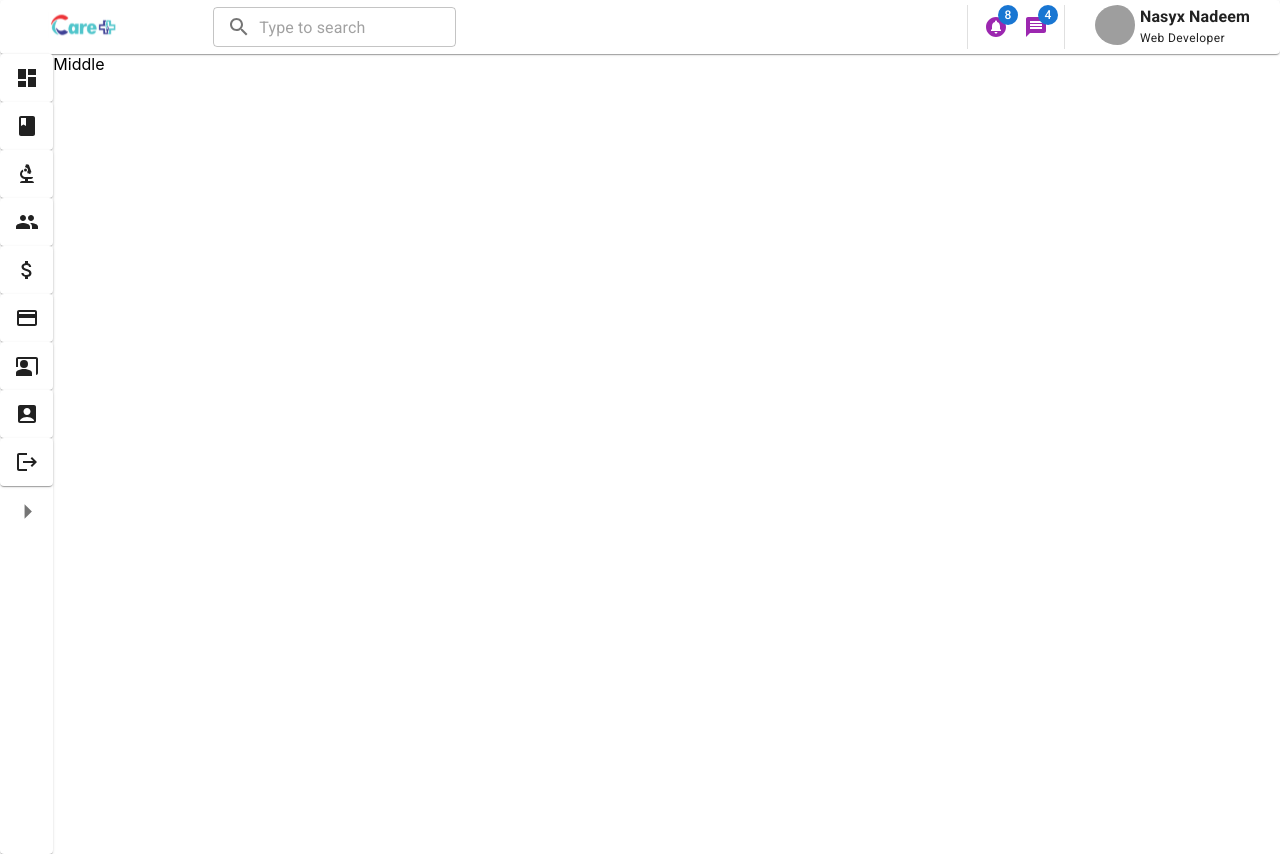
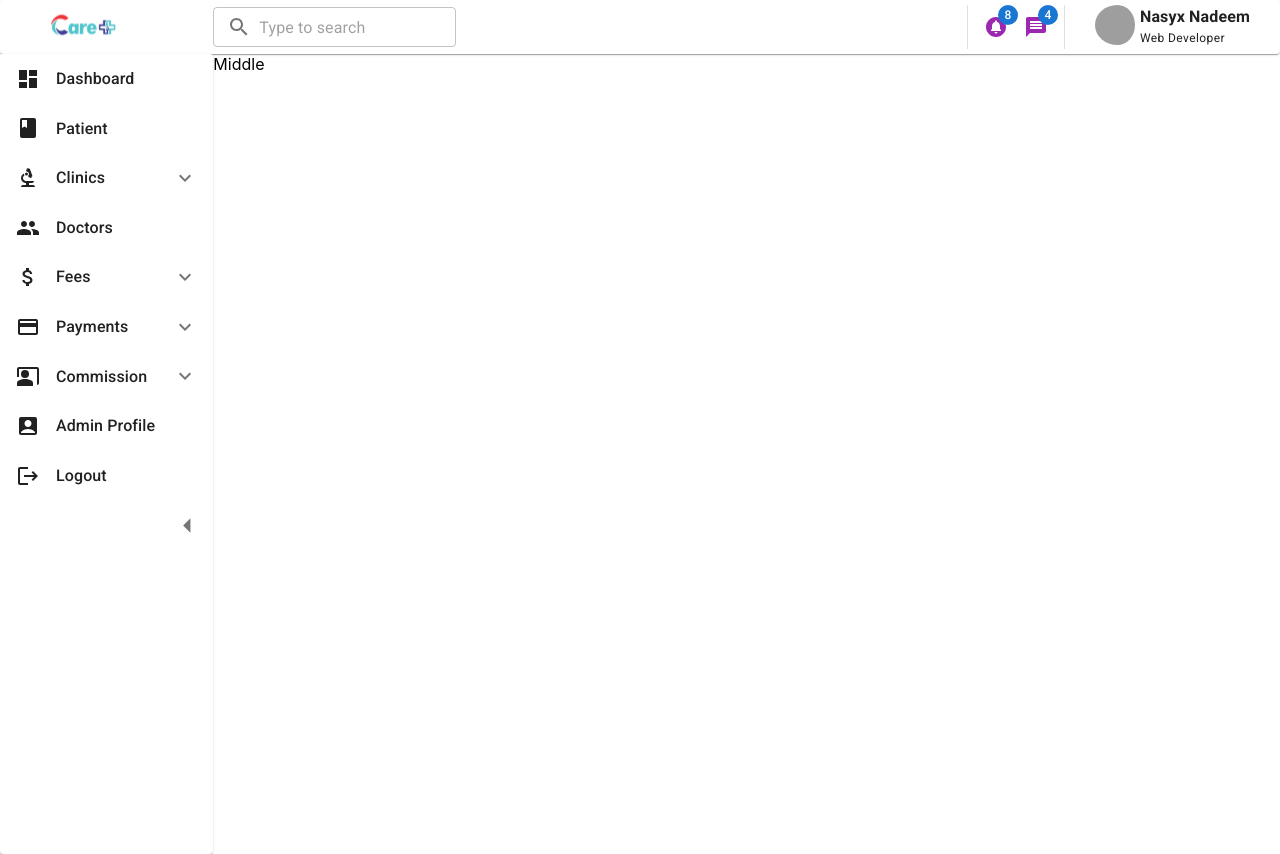
Before and after one commit to sdarnadeem/care-plus, a React (Create React App) app: page / in a window 1280 px wide. Built offline with nearby package versions, Linux system fonts and the light colour scheme; grey boxes are pictures that could not be loaded.

Commit message:
add sidebar typography styling

```diff
--- a/src/components/leftSidebar/LeftSidebar.js
+++ b/src/components/leftSidebar/LeftSidebar.js
@@ -9,7 +9,7 @@ import data from "./data";
 
 const LeftSidebar = ({ handleSidebar }) => {
   const [expanded, setExpanded] = React.useState(false);
-  const [showSidebar, setShowSidebar] = React.useState(false);
+  const [showSidebar, setShowSidebar] = React.useState(true);
 
   const handleChange = (panel) => (event, isExpanded) => {
     setExpanded(isExpanded ? panel : false);
--- a/src/components/sidebarItem/SidebarItem.js
+++ b/src/components/sidebarItem/SidebarItem.js
@@ -55,7 +55,12 @@ export default function SidebarItem({
   };
   return (
     <div>
-      <Accordion expanded={expanded} onChange={handleChange} disableGutters>
+      <Accordion
+        expanded={expanded}
+        onChange={handleChange}
+        disableGutters
+        elevation={0}
+      >
         <AccordionSummary
           expandIcon={
             items && showSidebar && items.length > 0 && <ExpandMoreIcon />
@@ -75,6 +80,8 @@ export default function SidebarItem({
             <Icon />
 
             <Typography
+              variant="h6"
+              fontSize="medium"
               sx={{ width: "100%", flexShrink: 0 }}
               className={typographyClass}
             >
--- a/src/sections/dashboard/Dashboard.js
+++ b/src/sections/dashboard/Dashboard.js
@@ -6,7 +6,7 @@ import LeftSidebar from "../../components/leftSidebar/LeftSidebar";
 import Middle from "../../components/middle/Middle";
 
 const Dashboard = () => {
-  const [showSidebar, setShowSidebar] = React.useState(false);
+  const [showSidebar, setShowSidebar] = React.useState(true);
   const handleSidebar = () => {
     setShowSidebar((prev) => !prev);
   };
```
